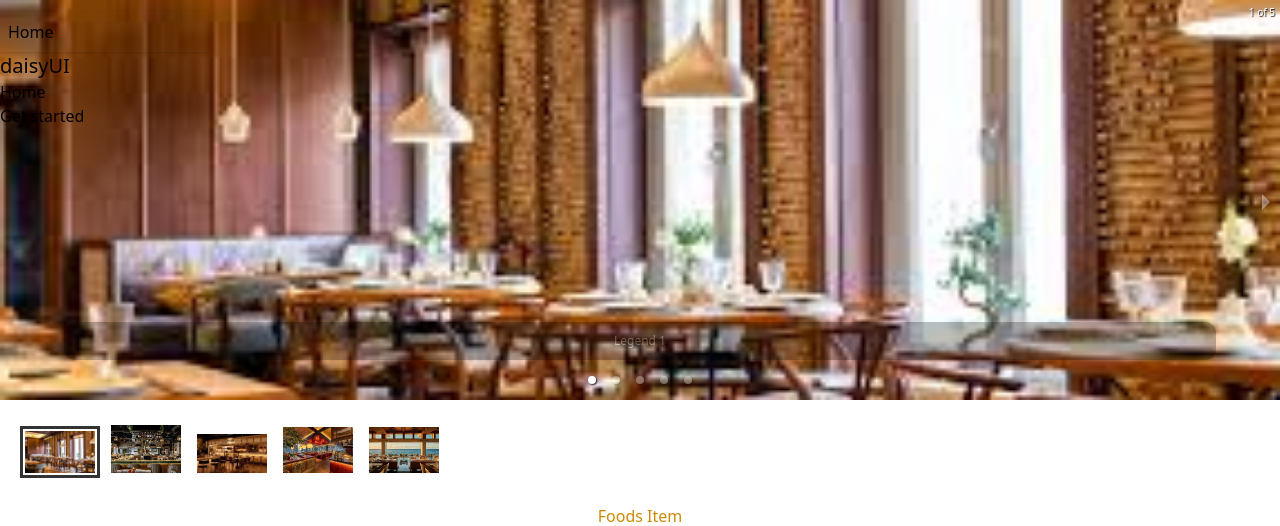
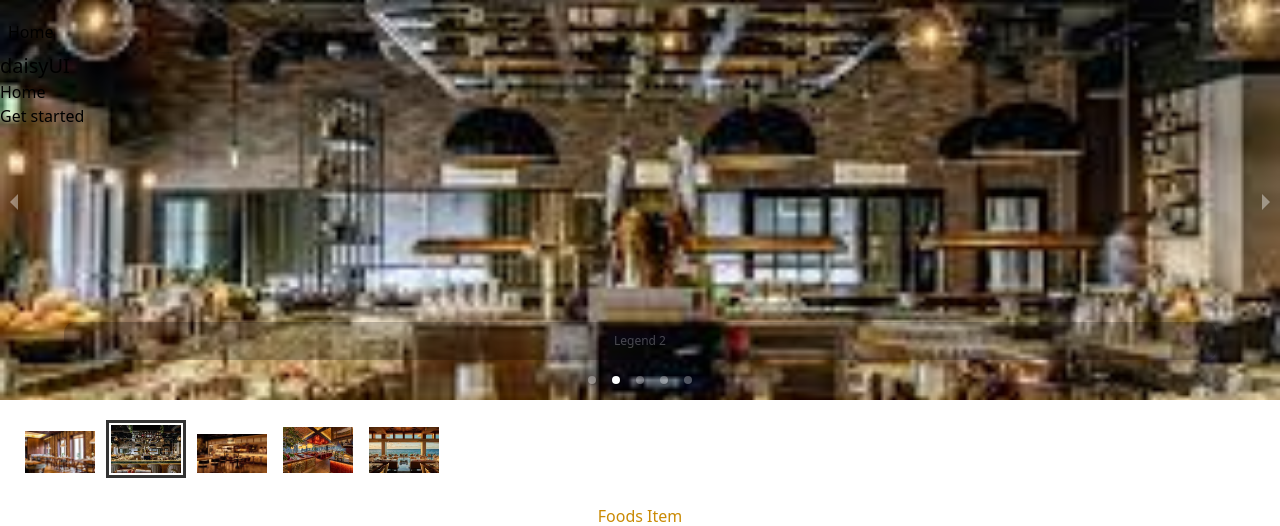
Before and after one commit to minajarifa/restaurant-client, a React (Vite) app: page / in a window 1280 px wide. Shown: the top 526 px of the page. Built offline with nearby package versions, Linux system fonts and the light colour scheme.

Commit message:
create popular manu

```diff
--- a/src/Pages/Home/Banner/Banner.jsx
+++ b/src/Pages/Home/Banner/Banner.jsx
@@ -9,38 +9,15 @@ import img5 from "../../../../public/images/imagesBanner/img5.jpeg";
 export default function Banner() {
   return (
     <>
-      {/* <div className="">
-      <Carousel
-        showArrows={true}
-        // onChange={onChange}
-        // onClickItem={onClickItem}
-        // onClickThumb={onClickThumb}
-      >
-        <div className="min-h-screen ">
-          <img src={img1}/>
-          <p className="legend">Legend 1</p>
-        </div>
-        <div>
-          <img src={img2} />
-          <p className="legend">Legend 2</p>
-        </div>
-        <div>
-          <img src={img3} />
-          <p className="legend">Legend 3</p>
-        </div>
-        <div>
-          <img src={img4}/>
-          <p className="legend">Legend 4</p>
-        </div>
-        <div>
-          <img src={img5} />
-          <p className="legend">Legend 5</p>
-        </div>
-
-      </Carousel>
-    </div> */}
       <div className="">
-        <Carousel showArrows={true}>
+        <Carousel
+          showArrows={true}
+          autoPlay={true}
+          infiniteLoop={true}
+          interval={3000}
+          stopOnHover={true}
+          showStatus={false}
+        >
           <div className="h-[400px]">
             {/* ekhane fixed height */}
             <img src={img1} className="object-cover w-full h-full" />
--- /dev/null
+++ b/src/Pages/Home/Banner/PopularManu/PopularManu.jsx
@@ -0,0 +1,7 @@
+
+
+export default function PopularManu() {
+  return (
+    <div>PopularManu</div>
+  )
+}
```
